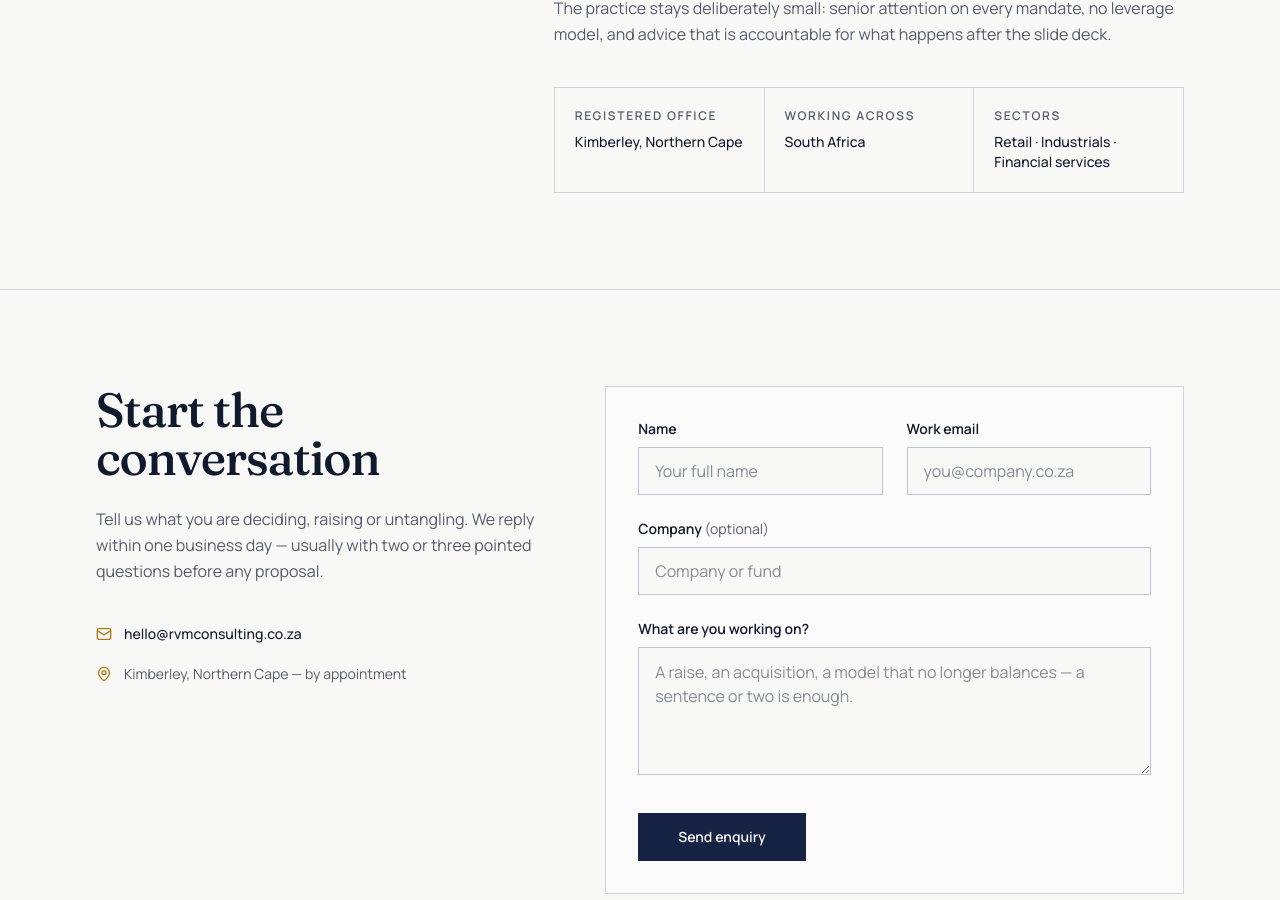
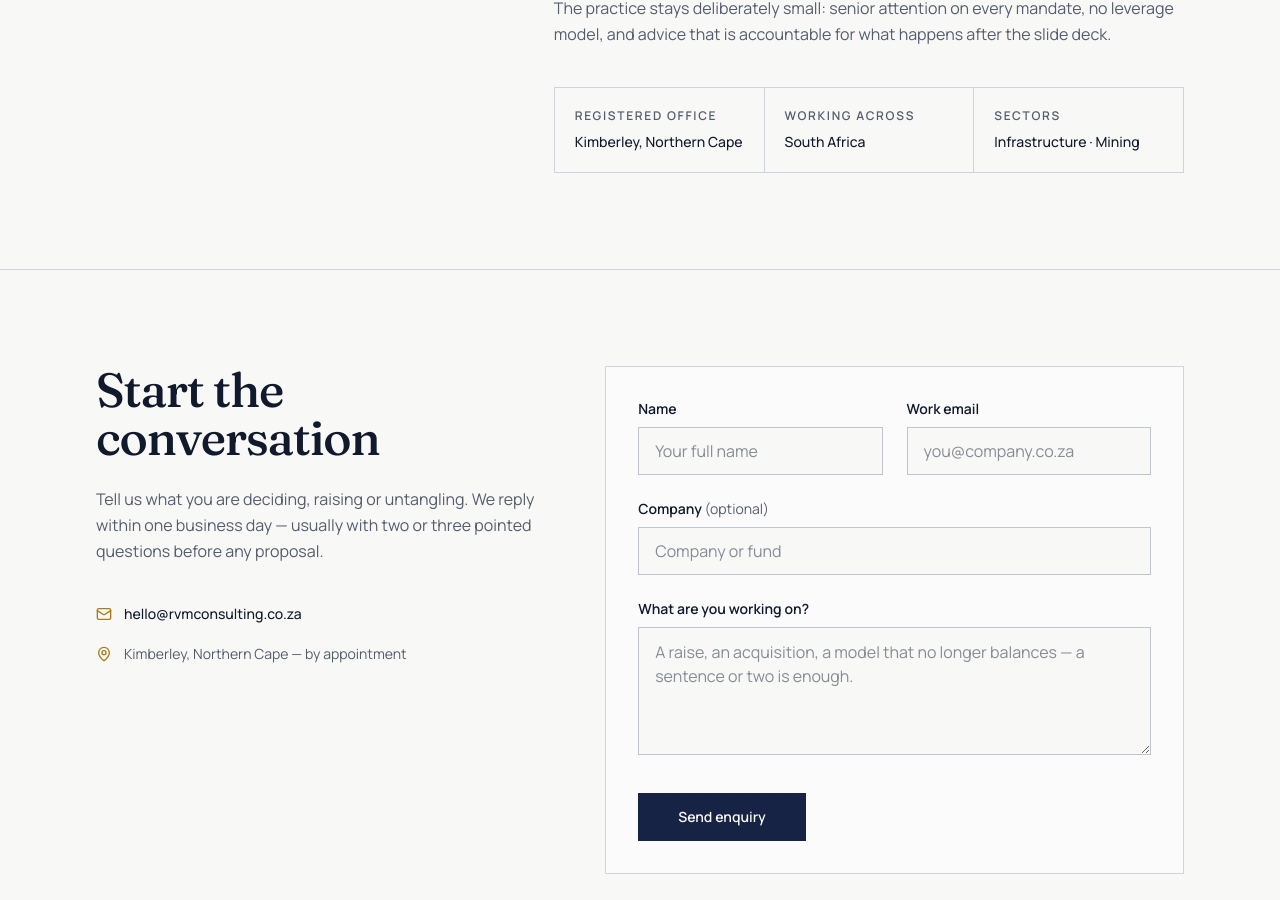
Before and after one commit to rkmagage-spec/magage-advisory-site, a React (Vite) app: page / in a window 1280 px wide. Shown: the part 3798-4698 px from the top of the page. Built offline with nearby package versions, Linux system fonts and the light colour scheme.

Commit message:
Update sectors to infrastructure and mining

```diff
--- a/src/sections/About.tsx
+++ b/src/sections/About.tsx
@@ -33,7 +33,7 @@ export function About() {
             {[
               { k: 'Registered office', v: 'Kimberley, Northern Cape' },
               { k: 'Working across', v: 'South Africa' },
-              { k: 'Sectors', v: 'Retail · Industrials · Financial services' },
+              { k: 'Sectors', v: 'Infrastructure · Mining' },
             ].map((item) => (
               <div key={item.k} className="bg-background px-5 py-5">
                 <dt className="text-xs font-semibold uppercase tracking-[0.14em] text-muted-foreground">
```
